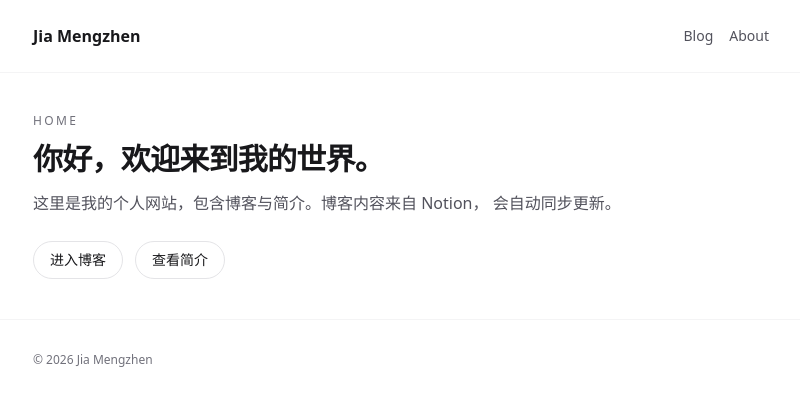
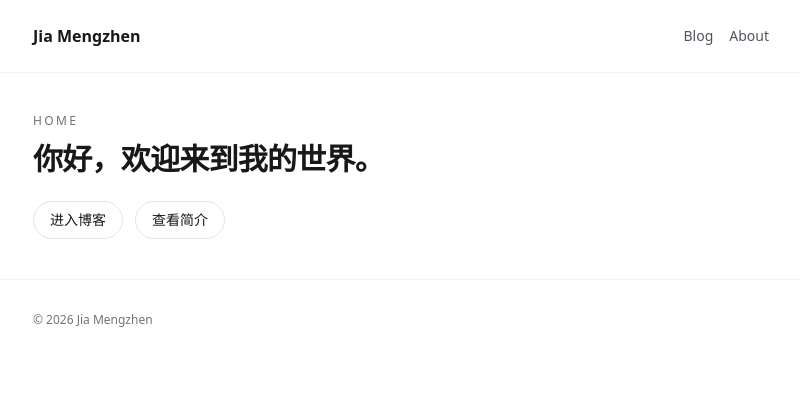
Before and after one commit to MengzhenJia/jiamengzhen.github.io, a Next.js app: page / in a window 1280 px wide. Shown: the top 406 px of the page, without its empty margins (239-1039 px from the left). Built offline with nearby package versions, Linux system fonts and the light colour scheme.

Commit message:
chore: remove homepage intro description

```diff
--- a/src/app/page.tsx
+++ b/src/app/page.tsx
@@ -10,10 +10,6 @@ export default function Home() {
         <h1 className="text-3xl font-semibold tracking-tight text-zinc-900">
           你好，欢迎来到我的世界。
         </h1>
-        <p className="text-base leading-7 text-zinc-600">
-          这里是我的个人网站，包含博客与简介。博客内容来自 Notion，
-          会自动同步更新。
-        </p>
       </div>
       <div className="flex flex-wrap gap-3">
         <Link
```
